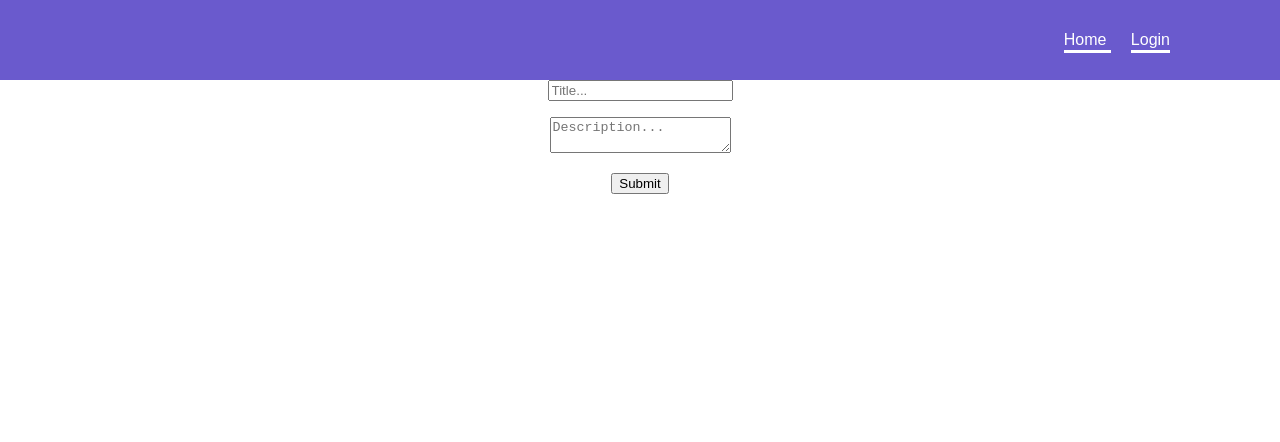
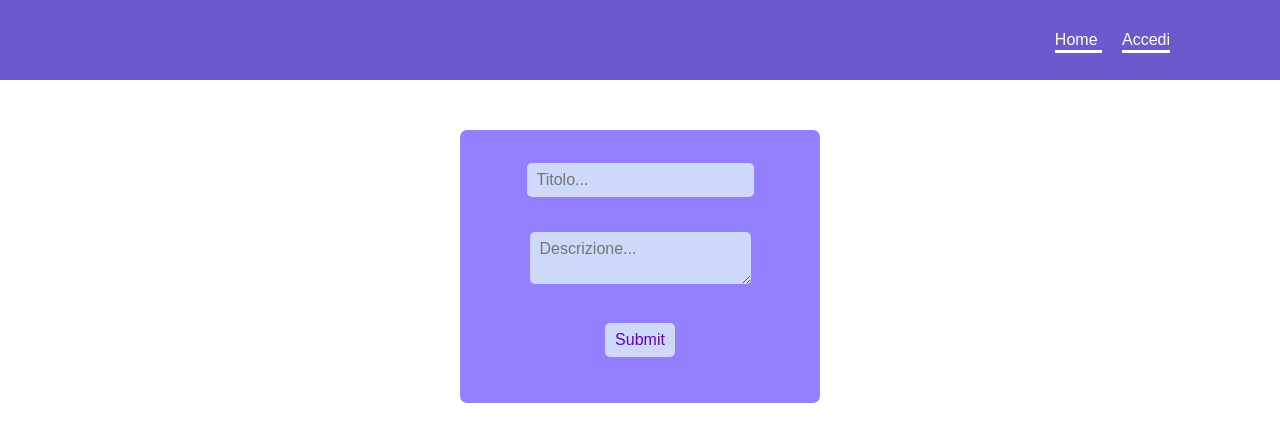
Before and after one commit to jojohve/socialmediaproject, a React (Create React App) app: page /createpost in a window 1280 px wide. Shown: the top 442 px of the page. Built offline with nearby package versions, Linux system fonts and the light colour scheme; no server answers; the HTML template or start-up script is replaced by a standard one.

Commit message:
styling post

```diff
--- a/src/App.css
+++ b/src/App.css
@@ -5,7 +5,7 @@
 body {
   margin: 0;
   padding: 0;
-  font-family: Arial;
+  font-family: Arial, sans-serif;
 }
 
 .navbar {
@@ -31,7 +31,7 @@ body {
 }
 
 .navbar .user {
-  display:flex;
+  display: flex;
   justify-content: center;
   align-items: center;
   margin-right: 50px;
@@ -44,8 +44,42 @@ body {
 }
 
 .user img {
-  font-size: 15px;
   border-radius: 50%;
+}
+
+input,
+textarea {
+  font-family: "Nunito", sans-serif;
+  padding: 8px 10px;
+  margin: 3px 8px 16px 8px;
+  background-color: rgba(222, 239, 248, 0.8);
+  border: 0px transparent;
+  border-radius: 5px;
+  color: rgb(97, 4, 184);
+  font-size: 16px;
+  z-index: 1;
+}
+
+.create-post {
+  width: 100%;
+  height: auto;
+  display: flex;
+  justify-content: center;
+}
+
+form {
+  margin-top: 50px;
+  padding: 30px 20px;
+  width: 320px;
+  border-radius: 7px;
+  background-color: rgba(43, 0, 255, 0.5);
+  backdrop-filter: blur(5px);
+  overflow: hidden;
+}
+
+.submitForm:hover {
+  cursor: pointer;
+  opacity: 0.8;
 }
 
 .App-logo {
--- a/src/components/navbar.tsx
+++ b/src/components/navbar.tsx
@@ -15,8 +15,8 @@ export const Navbar = () => {
         <div className="navbar">
             <div className="links">
                 <Link to="/"> Home </Link>
-                {!user && <Link to="/login"> Login </Link>}
-                {user && <Link to="/createpost"> Create Post </Link>}
+                {!user && <Link to="/login"> Accedi </Link>}
+                {user && <Link to="/createpost"> Crea Post </Link>}
             </div>
 
             <div className="user">
@@ -24,7 +24,7 @@ export const Navbar = () => {
                     <>
                         <p> {user?.displayName} </p>
                         <img src={user?.photoURL || ""} width="30" height="30" alt="" />
-                        <button onClick={signUserOut}> Log Out</button>
+                        <button onClick={signUserOut}> Esci</button>
                     </>
                 )}
             </div>
--- a/src/pages/create-post/create-form.tsx
+++ b/src/pages/create-post/create-form.tsx
@@ -5,6 +5,7 @@ import { yupResolver } from "@hookform/resolvers/yup";
 import { addDoc, collection } from "firebase/firestore";
 import { auth, db } from "../../config/firebase";
 import { useAuthState } from "react-firebase-hooks/auth";
+import { useNavigate } from "react-router-dom";
 
 interface CreateFormData {
     title: string;
@@ -13,10 +14,11 @@ interface CreateFormData {
 
 export const CreateForm = () => {
     const [user] = useAuthState(auth);
+    const navigate = useNavigate();
 
     const schema = yup.object().shape({
-        title: yup.string().required("You must add a title"),
-        description: yup.string().required("You must add a description"),
+        title: yup.string().required("Devi aggiungere un titolo"),
+        description: yup.string().required("Devi aggiungere una descrizione"),
     });
 
     const { register, handleSubmit, formState: { errors } } = useForm<CreateFormData>({
@@ -31,15 +33,17 @@ export const CreateForm = () => {
             username: user?.displayName,
             userId: user?.uid,
         });
+
+        navigate("/");
     };
 
     return (
         <form onSubmit={handleSubmit(onCreatePost)}>
-            <input placeholder="Title..." {...register("title")} />
+            <input placeholder="Titolo..." {...register("title")} />
             <p style={{ color: "red" }}> {errors.title?.message}</p>
-            <textarea placeholder="Description..." {...register("description")} />
+            <textarea placeholder="Descrizione..." {...register("description")} />
             <p style={{ color: "red" }}> {errors.description?.message}</p>
-            <input type="submit" />
+            <input type="submit" className="submitForm" />
         </form>
     )
 };
--- a/src/pages/create-post/create-post.tsx
+++ b/src/pages/create-post/create-post.tsx
@@ -3,7 +3,7 @@ import { CreateForm } from "./create-form";
 
 export const CreatePost = () => {
     return (
-        <div>
+        <div className="create-post">
             <CreateForm />
         </div>
     )
--- a/src/pages/login.tsx
+++ b/src/pages/login.tsx
@@ -14,8 +14,8 @@ export const Login = () => {
 
     return (
         <div>
-            <p>Sign In With Google To Continue</p>
-            <button onClick={signInWithGoogle}> Sign In With Google</button>
+            <p>Accedi con Google per continuare</p>
+            <button onClick={signInWithGoogle}> Accedi con Google</button>
         </div>
     )
 };
```
